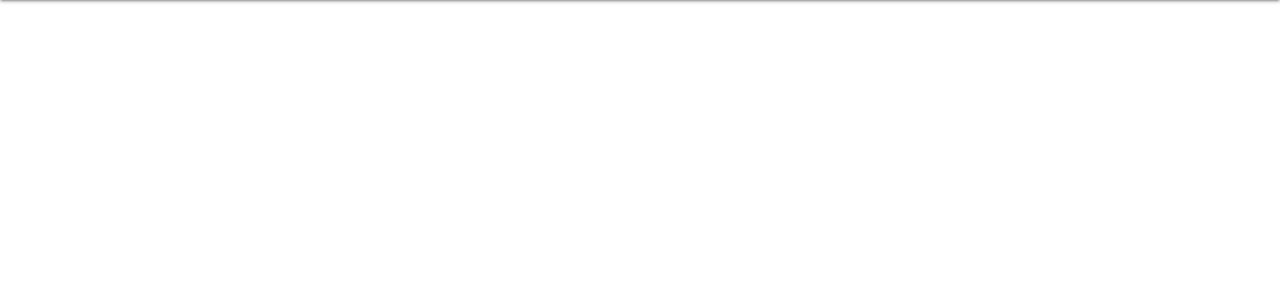
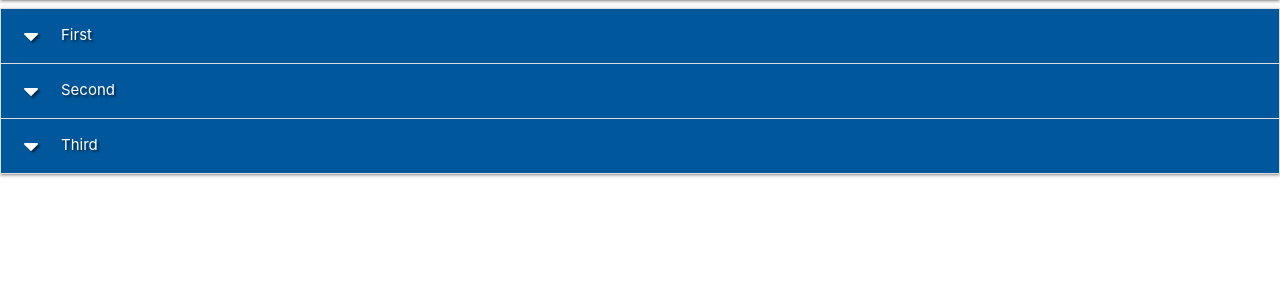
Before and after one commit to MattB859/flask-task-manager-project, a Flask app: page / in a window 1280 px wide. Shown: the part 64-364 px from the top of the page. Run offline with Flask 2, Linux system fonts and the light colour scheme; data that the repository does not hold is empty; some libraries are stand-ins or nearby versions.

Commit message:
Add Collapsible setup

```diff
--- a/static/js/script.js
+++ b/static/js/script.js
@@ -1,3 +1,4 @@
 $(document).ready(function(){
     $('.sidenav').sidenav({inDuration: 400});
+    $('.collapsible').collapsible();
   });
--- a/templates/tasks.html
+++ b/templates/tasks.html
@@ -10,4 +10,20 @@
         {{ task.due_date }}<br>
     {% endfor %}
 
+    <ul class="collapsible">
+        <li>
+            <div class="collapsible-header white-text light-blue darken-4 text-shadow"><i class="fas fa-caret-down"></i>First</div>
+            <div class="collapsible-body"><span>Lorem ipsum dolor sit amet.</span></div>
+        </li>
+        <li>
+            <div class="collapsible-header white-text light-blue darken-4 text-shadow"><i class="fas fa-caret-down"></i>Second</div>
+            <div class="collapsible-body"><span>Lorem ipsum dolor sit amet.</span></div>
+        </li>
+        <li>
+            <div class="collapsible-header white-text light-blue darken-4 text-shadow"><i class="fas fa-caret-down"></i>Third</div>
+            <div class="collapsible-body"><span>Lorem ipsum dolor sit amet.</span></div>
+        </li>
+    </ul>
+
+
 {% endblock %}
```
